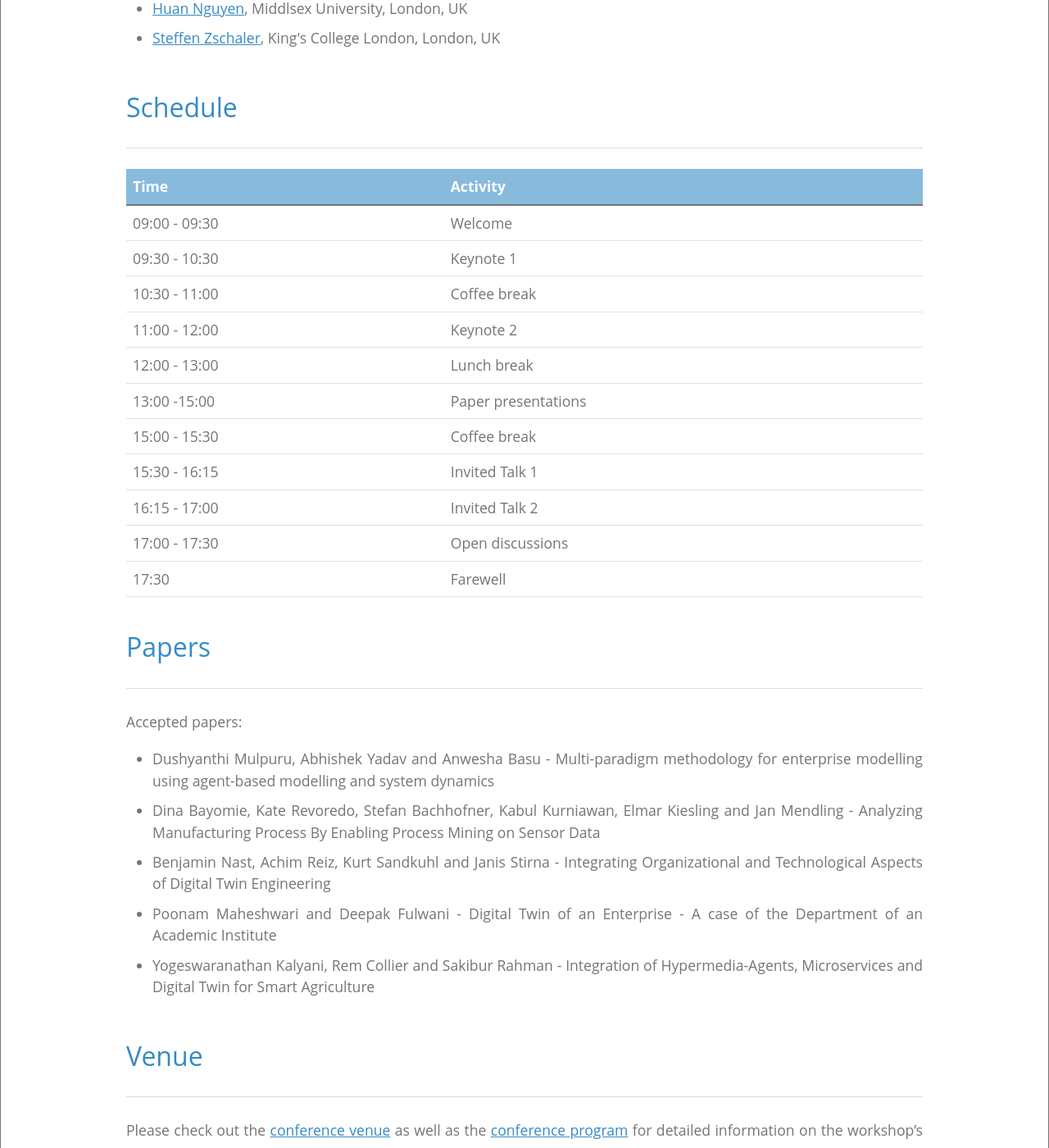
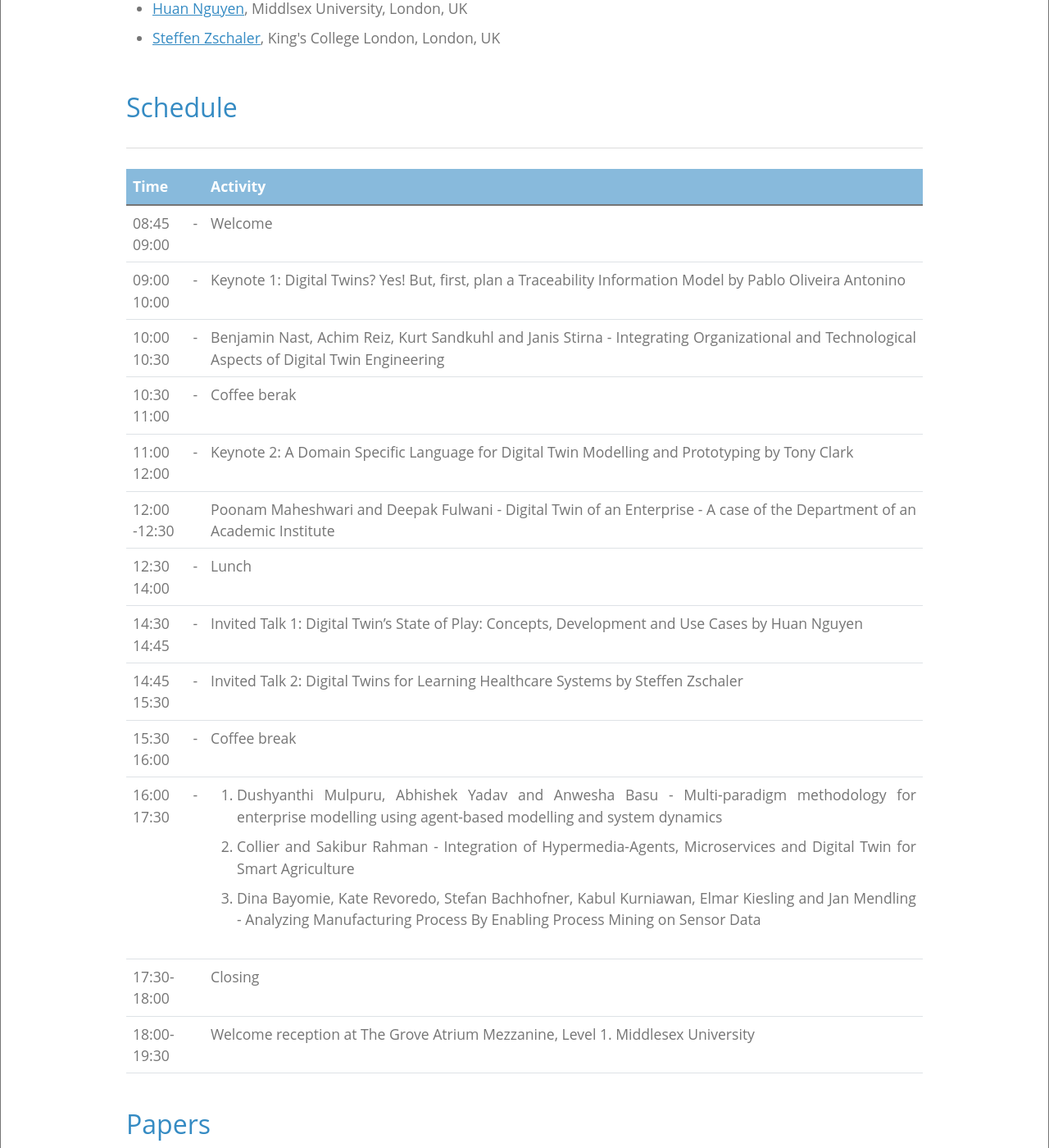
Before and after one commit to thedude81/dtworkshop, a Jekyll site: the page built from index.html, in a window 1280 px wide and 1400 px high, scrolled down 3216 px. Shown: the whole window at 82% size. Built offline with Jekyll 4.4.1, drawn with Linux system fonts in a browser that asks for light colours.

Commit message:
Update index.html

```diff
--- a/index.html
+++ b/index.html
@@ -139,48 +139,62 @@ title: 1st International Workshop on Digital Twin Engineering
         </thead>
         <tbody>
            <tr>
-            <td>09:00 - 09:30</td>
+            <td>08:45 - 09:00</td>
             <td>Welcome</td>
           </tr>
           <tr>
-            <td>09:30 - 10:30</td>
-            <td>Keynote 1</td>
+            <td>09:00 - 10:00</td>
+            <td>Keynote 1:  Digital Twins? Yes! But, first, plan a Traceability Information Model by Pablo Oliveira Antonino </td>
+          </tr>
+          <tr>
+            <td>10:00 - 10:30</td>
+            <td>Benjamin Nast, Achim Reiz, Kurt Sandkuhl and Janis Stirna - Integrating Organizational and Technological Aspects of Digital Twin Engineering</td>
           </tr>
           <tr>
             <td>10:30 - 11:00</td>
+            <td>Coffee berak</td>
+          </tr>
+          <tr>
+            <td>11:00 - 12:00</td>
+            <td>Keynote 2: A Domain Specific Language for Digital Twin Modelling and Prototyping by Tony Clark</td>
+          </tr>
+          <tr>
+            <td>12:00 -12:30</td>
+            <td>Poonam Maheshwari and Deepak Fulwani - Digital Twin of an Enterprise - A case of the Department of an Academic Institute</td>
+          </tr>
+          <tr>
+            <td>12:30 - 14:00</td>
+            <td>Lunch</td>
+          </tr>
+          <tr>
+            <td>14:30 - 14:45</td>
+            <td>Invited Talk 1: Digital Twin’s State of Play: Concepts, Development and Use Cases by Huan Nguyen</td>
+          </tr>
+          <tr>
+            <td>14:45 - 15:30</td>
+            <td>Invited Talk 2:  Digital Twins for Learning Healthcare Systems by Steffen Zschaler</td>
+          </tr>
+          <tr>
+            <td>15:30 - 16:00</td>
             <td>Coffee break</td>
           </tr>
           <tr>
-            <td>11:00 - 12:00</td>
-            <td>Keynote 2</td>
+            <td>16:00 - 17:30</td>
+            <td>
+              <ol type="1">
+                <li>Dushyanthi Mulpuru, Abhishek Yadav and Anwesha Basu - Multi-paradigm methodology for enterprise modelling using agent-based modelling and system dynamics</li>
+                <li>Collier and Sakibur Rahman - Integration of Hypermedia-Agents, Microservices and Digital Twin for Smart Agriculture</li>
+                <li>Dina Bayomie, Kate Revoredo, Stefan Bachhofner, Kabul Kurniawan, Elmar Kiesling and Jan Mendling - Analyzing Manufacturing Process By Enabling Process Mining on Sensor Data</li>
+              </ol>
+            </td>
           </tr>
           <tr>
-            <td>12:00 - 13:00</td>
-            <td>Lunch break</td>
+            <td>17:30-18:00</td>
+            <td>Closing</td>
           </tr>
-          <tr>
-            <td>13:00 -15:00</td>
-            <td>Paper presentations</td>
-          </tr>
-          <tr>
-            <td>15:00 - 15:30</td>
-            <td>Coffee break</td>
-          </tr>
-          <tr>
-            <td>15:30 - 16:15</td>
-            <td>Invited Talk 1</td>
-          </tr>
-          <tr>
-            <td>16:15 - 17:00</td>
-            <td>Invited Talk 2</td>
-          </tr>
-          <tr>
-            <td>17:00 - 17:30</td>
-            <td>Open discussions</td>
-          </tr>
-          <tr>
-            <td>17:30</td>
-            <td>Farewell</td>
+           <tr>
+            <td>18:00-19:30</td>
+            <td>Welcome reception at The Grove Atrium Mezzanine, Level 1. Middlesex University</td>
           </tr>
           </tr>
         </tbody>
```
